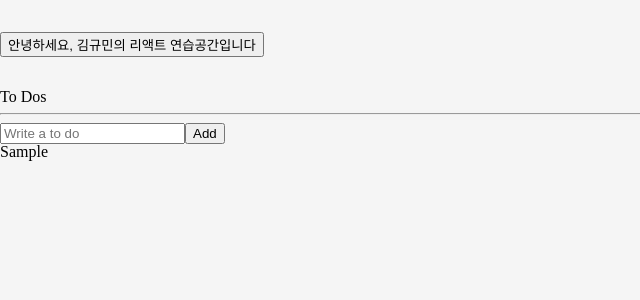
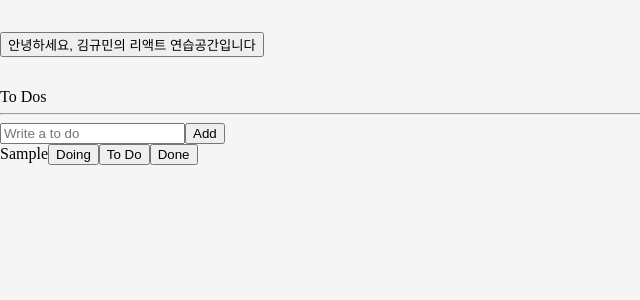
Before and after one commit to Gyuminn/practice-react, a React (Create React App) app: page /toDoList in a window 1280 px wide. Both pictures are taken after typing "Sample" into the empty fields and a click on the button "Add". Shown: the top 300 px of the page, without its empty margins (0-640 px from the left). Built offline with nearby package versions, Linux system fonts and the light colour scheme.

Commit message:
refactor: divide component

```diff
--- a/src/atoms.ts
+++ b/src/atoms.ts
@@ -4,3 +4,13 @@
     key:"isDark",
     default:false,
 })
+export interface IToDo {
+  text: string;
+  id: number;
+  category: "TO_DO" | "DOING" | "DONE";
+}
+
+export const toDoState = atom<IToDo[]>({
+  key: "toDo",
+  default: [],
+});
--- /dev/null
+++ b/src/components/toDoList/CreateToDo.tsx
@@ -0,0 +1,34 @@
+import { useForm } from "react-hook-form";
+import { useSetRecoilState } from "recoil";
+import { toDoState } from "../../atoms";
+
+interface IForm {
+  toDo: string;
+}
+
+export default function CreateToDo() {
+  // useRecoilValue 와 useSetRecoilState를 쓰는 대신 useRecoilState를 쓰자.
+  const setToDos = useSetRecoilState(toDoState);
+
+  const { register, handleSubmit, setValue } = useForm<IForm>();
+
+  const handleValid = ({ toDo }: IForm) => {
+    setToDos((oldToDos) => [
+      { text: toDo, id: Date.now(), category: "TO_DO" },
+      ...oldToDos,
+    ]);
+    setValue("toDo", "");
+  };
+
+  return (
+    <form onSubmit={handleSubmit(handleValid)}>
+      <input
+        {...register("toDo", {
+          required: "Please write a To Do",
+        })}
+        placeholder="Write a to do"
+      />
+      <button>Add</button>
+    </form>
+  );
+}
--- /dev/null
+++ b/src/components/toDoList/ToDo.tsx
@@ -0,0 +1,12 @@
+import { IToDo } from "../../atoms";
+
+export default function ToDo({ text }: IToDo) {
+  return (
+    <li>
+      <span>{text}</span>
+      <button>Doing</button>
+      <button>To Do</button>
+      <button>Done</button>
+    </li>
+  );
+}
--- a/src/pages/ToDoList.tsx
+++ b/src/pages/ToDoList.tsx
@@ -1,51 +1,22 @@
-import { useForm } from "react-hook-form";
-import { atom, useRecoilState } from "recoil";
-
-interface IForm {
-  toDo: string;
-}
-
-interface IToDo {
-  text: string;
-  id: number;
-  category: "TO_DO" | "DOING" | "DONE";
-}
-
-const toDoState = atom<IToDo[]>({
-  key: "toDo",
-  default: [],
-});
+import { useRecoilValue } from "recoil";
+import { toDoState } from "../atoms";
+import CreateToDo from "../components/toDoList/CreateToDo";
+import ToDo from "../components/toDoList/ToDo";
 
 function ToDoList() {
-  // useRecoilValue 와 useSetRecoilState를 쓰는 대신 useRecoilState를 쓰자.
-  const [toDos, setToDos] = useRecoilState(toDoState);
-
-  const { register, handleSubmit, setValue } = useForm<IForm>();
-
-  const handleValid = ({ toDo }: IForm) => {
-    setToDos((oldToDos) => [
-      ...oldToDos,
-      { text: toDo, id: Date.now(), category: "TO_DO" },
-    ]);
-    setValue("toDo", "");
-  };
-
+  const toDos = useRecoilValue(toDoState);
+  // 하위 컴포넌트에서 value를 사용하고 수정하지만
+  // useRecoilValue를 통해서 바로 값 가져오기.
+  // 어떤 prop도 전달할 필요가 없다.
   return (
     <div>
       <h1>To Dos</h1>
       <hr />
-      <form onSubmit={handleSubmit(handleValid)}>
-        <input
-          {...register("toDo", {
-            required: "Please write a To Do",
-          })}
-          placeholder="Write a to do"
-        />
-        <button>Add</button>
-      </form>
+      <CreateToDo />
       <ul>
         {toDos.map((toDo) => (
-          <li key={toDo.id}>{toDo.text}</li>
+          // prop으로 하나하나 내려주는게 아니라 spread로 넘겨주기
+          <ToDo key={toDo.id} {...toDo} />
         ))}
       </ul>
     </div>
```
